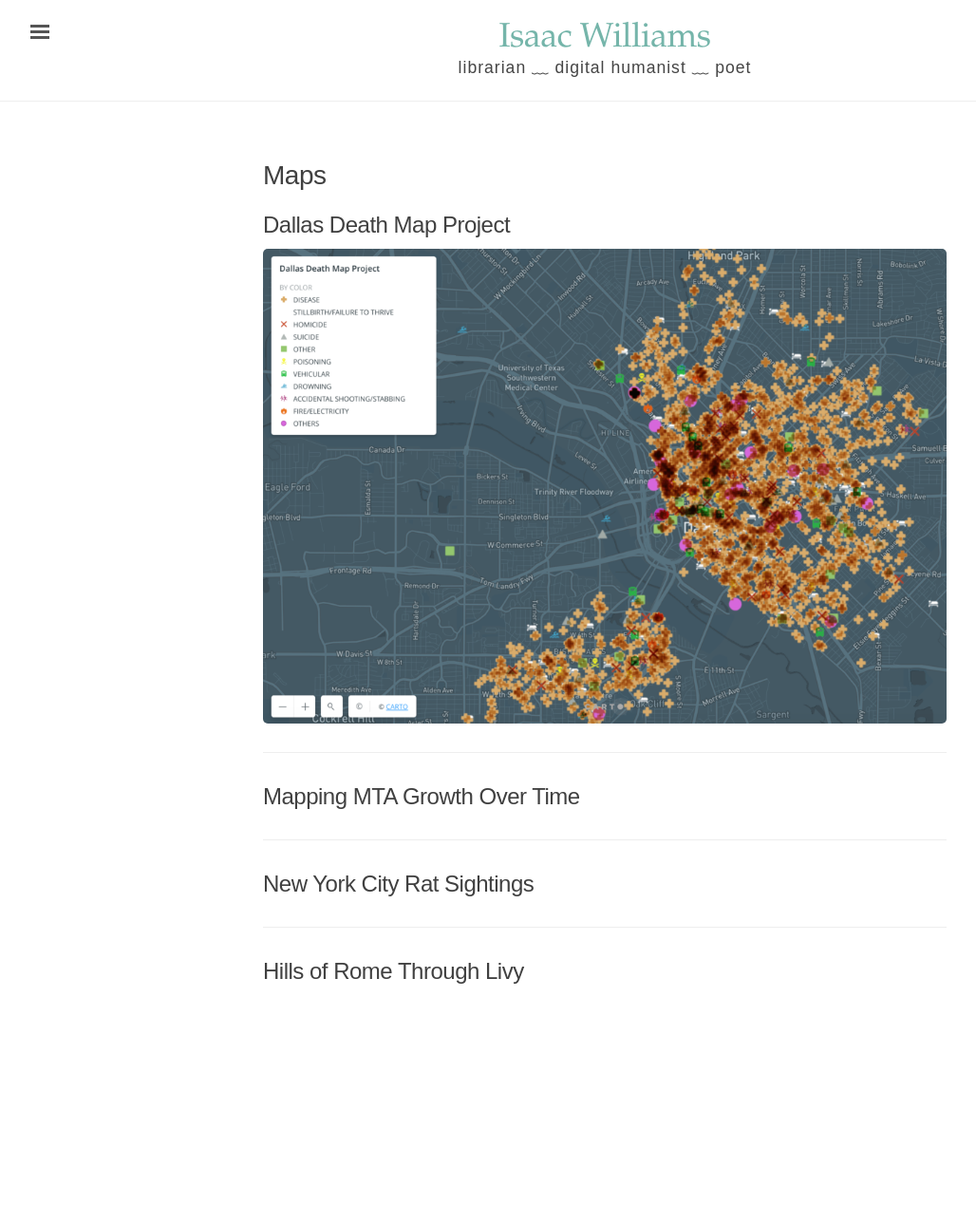
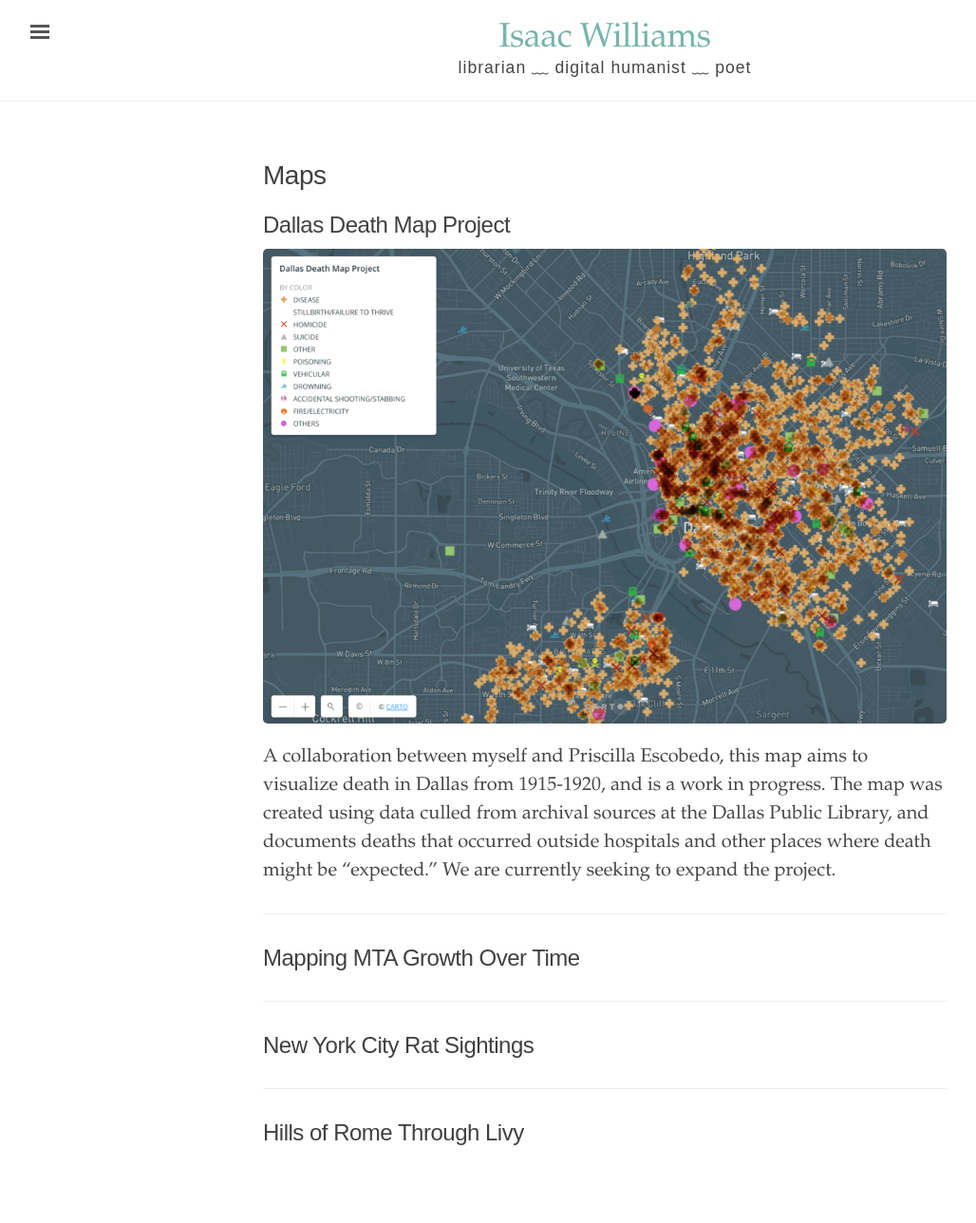
Before and after one commit to isawil/isawil.github.io, a Jekyll site: the page built from maps.md, in a window 1280 px wide. Shown: the whole page at 95% size, without its empty margins (3-1031 px from the left). Built offline with Jekyll 4.4.1, drawn with Linux system fonts in a browser that asks for light colours; before the commit the page ends 1118 px from its top, so only the background shows below that.

Commit message:
Update maps.md

```diff
--- a/maps.md
+++ b/maps.md
@@ -7,6 +7,7 @@ title: Maps
 
 ![The overview of the Dallas Death Map](https://github.com/isawil/isawil.github.io/blob/master/assets/ddm-2019-02.png)
 
+A collaboration between myself and Priscilla Escobedo, this map aims to visualize death in Dallas from 1915-1920, and is a work in progress. The map was created using data culled from archival sources at the Dallas Public Library, and documents deaths that occurred outside hospitals and other places where death might be "expected." We are currently seeking to expand the project.
 
 ---
 
```
